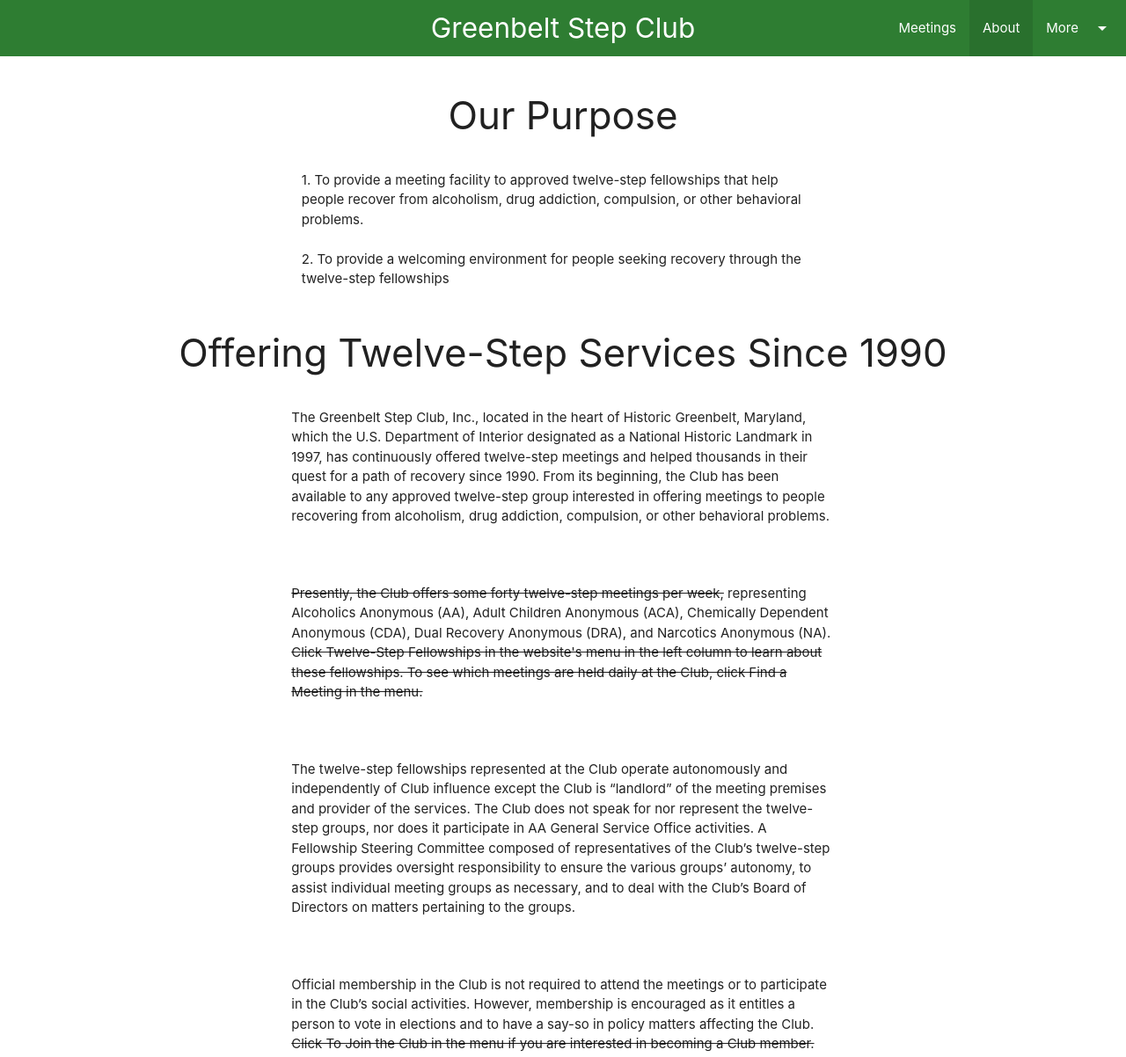
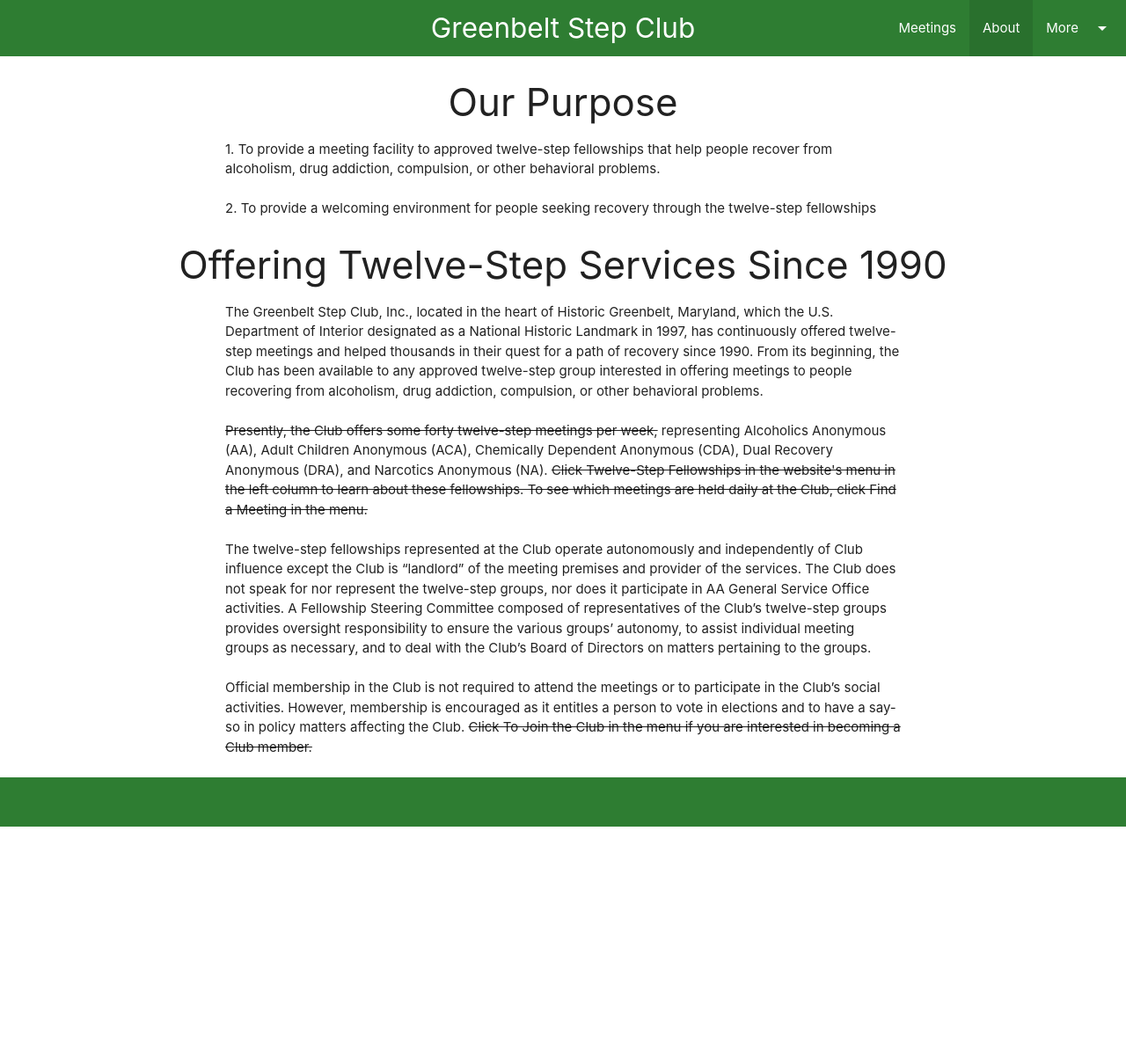
Before and after one commit to gbstepclub/gbstepclub.github.io, a plain HTML site: page about.html in a window 1280 px wide. Shown: the top 1202 px of the page at 88% size. After the commit the page ends 940 px from the top, so only its background shows below. Drawn offline with nearby package versions, Linux system fonts and the light colour scheme.

Commit message:
updated text in meeting list. removed unnecessary html in about page. fixed formatting in about page

```diff
--- a/about.html
+++ b/about.html
@@ -45,32 +45,25 @@
       </ul>
 
       <main class="white">
-        <div class="section white valign-wrapper flex fdc">
-          <div class="row valign">
+
         <h3 class="center-text">Our Purpose</h3>
-          </div>
-          <div class="row valign">
-            <div class="col s3"></div>
-            <div class="col s6">
+        <div class="my-text-section ">
           1. To provide a meeting facility to approved twelve-step fellowships that help people recover from alcoholism, drug addiction, compulsion, or other behavioral problems.
-            <br><br>
+          <br>
+          <br>
           2. To provide a welcoming environment for people seeking recovery through the twelve-step fellowships
-            </div>
+          <br>
         </div>
 
-          <div class="row valign">
         <h3 class="center-text">Offering Twelve-Step Services Since 1990</h3>
+
+        <div class="my-text-section">
+          The Greenbelt Step Club, Inc., located in the heart of Historic Greenbelt, Maryland, which the U.S. Department of Interior designated as a National Historic Landmark in 1997, has continuously offered twelve-step meetings and helped thousands in their quest for a path of recovery since 1990.  From its beginning, the Club has been available to any approved twelve-step group interested in offering meetings to people recovering from alcoholism, drug addiction, compulsion, or other behavioral problems.
+          <br>
+          <br>
         </div>
-          <div class="row valign">
-            <div class="col s3"></div>
-            <div class="col s6">
-              The Greenbelt Step Club, Inc., located in the heart of Historic Greenbelt, Maryland, which the U.S. Department of Interior designated as a National Historic Landmark in 1997, has continuously offered twelve-step meetings and helped thousands in their quest for a path of recovery since 1990.  From its beginning, the Club has been available to any approved twelve-step group interested in offering meetings to people recovering from alcoholism, drug addiction, compulsion, or other behavioral problems.
-            </div>
-          </div>
-          <br><br>
-          <div class="row valign">
-            <div class="col s3"></div>
-            <div class="col s6">
+
+        <div class=" my-text-section">
           <s>Presently, the Club offers some forty twelve-step meetings per week,</s>
             representing Alcoholics Anonymous (AA), Adult Children Anonymous (ACA), Chemically Dependent Anonymous (CDA),
               Dual Recovery Anonymous (DRA), and Narcotics Anonymous (NA).
@@ -78,23 +71,21 @@
               Click Twelve-Step Fellowships in the website's menu in the left column to learn about these fellowships.
               To see which meetings are held daily at the Club, click Find a Meeting in the menu.
               </s>
+          <br>
+          <br>
         </div>
+
+        <div class=" my-text-section">
+          The twelve-step fellowships represented at the Club operate autonomously and independently of Club influence except the Club is “landlord” of the meeting premises and provider of the services.  The Club does not speak for nor represent the twelve-step groups, nor does it participate in AA General Service Office activities.  A Fellowship Steering Committee composed of representatives of the Club’s twelve-step groups provides oversight responsibility to ensure the various groups’ autonomy, to assist individual meeting groups as necessary, and to deal with the Club’s Board of Directors on matters pertaining to the groups.
+          <br>
+          <br>
         </div>
-          <br><br>
-          <div class="row valign">
-            <div class="col s3"></div>
-            <div class="col s6">
-              The twelve-step fellowships represented at the Club operate autonomously and independently of Club influence except the Club is “landlord” of the meeting premises and provider of the services.  The Club does not speak for nor represent the twelve-step groups, nor does it participate in AA General Service Office activities.  A Fellowship Steering Committee composed of representatives of the Club’s twelve-step groups provides oversight responsibility to ensure the various groups’ autonomy, to assist individual meeting groups as necessary, and to deal with the Club’s Board of Directors on matters pertaining to the groups.
-            </div>
-          </div>
-          <br><br>
-          <div class="row valign">
-            <div class="col s3"></div>
-            <div class="col s6">
+
+        <div class="my-text-section">
           Official membership in the Club is not required to attend the meetings or to participate in the Club’s social activities.  However, membership is encouraged as it entitles a person to vote in elections and to have a say-so in policy matters affecting the Club.
           <s>Click To Join the Club in the menu if you are interested in becoming a Club member.</s>
-            </div>
-          </div>
+          <br>
+          <br>
         </div>
 
       </main>
--- a/css/custom.css
+++ b/css/custom.css
@@ -62,6 +62,26 @@ div.small-spacer {
   width: 30px;
 }
 
+.my-text-section {
+  margin-left: 20vw;
+  margin-right: 20vw;
+  word-wrap:break-word;
+}
+
+@media only screen and (max-width: 800px) {
+  .my-text-section {
+    margin-left: 15vw;
+    margin-right: 15vw;
+  }
+}
+
+@media only screen and (max-width: 600px) {
+  .my-text-section {
+    margin-left: 10vw;
+    margin-right: 10vw;
+  }
+}
+
 @media only screen and (max-width: 540px) {
   #meeting-table {
         font-size:4vw !important;
```
Also changed, not shown: index.html (+6 -6 lines). Lines whose indentation alone changed are shown as unchanged.
